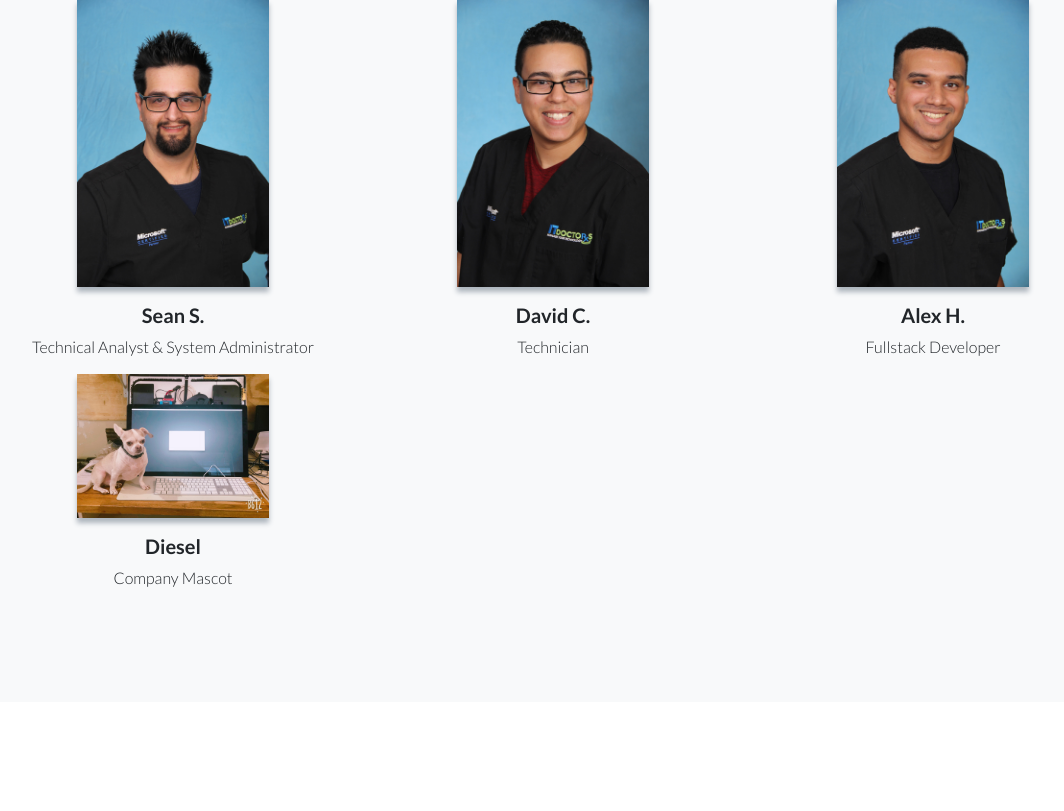
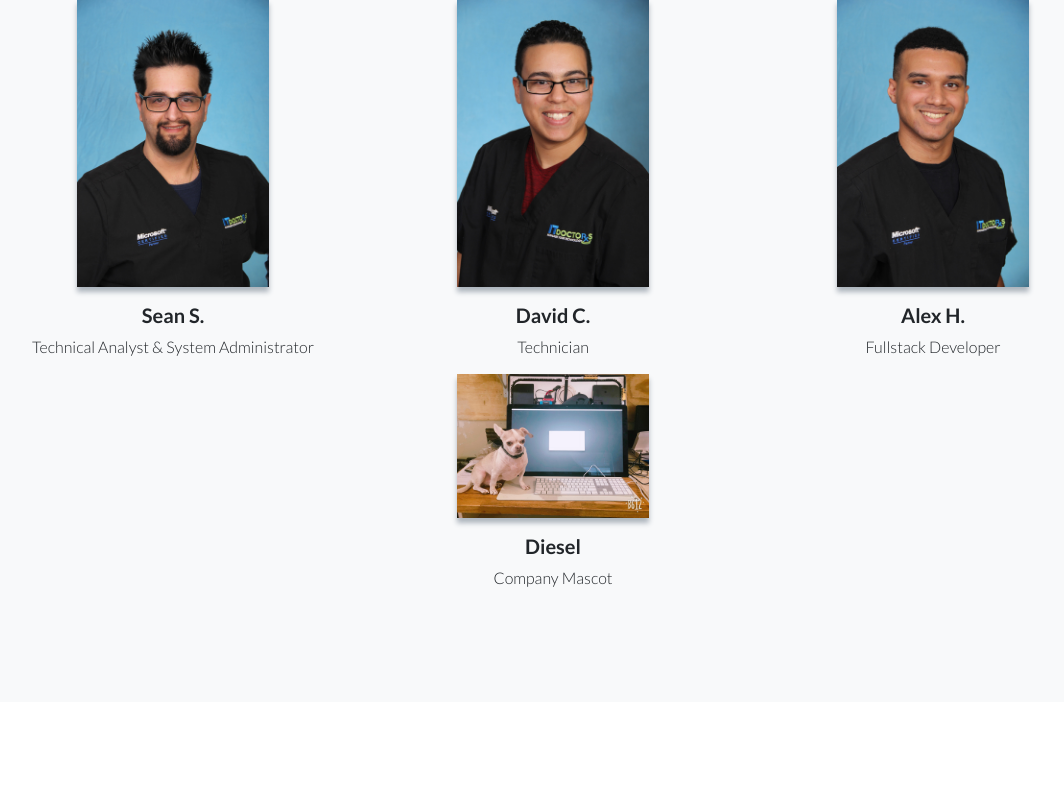
Before and after one commit to xael-dev/ITD, a Django app: page / in a window 1280 px wide. Shown: the part 3675-4486 px from the top of the page, without its empty margins (87-1151 px from the left). Run offline with Django 3.2, Linux system fonts and the light colour scheme; some libraries are stand-ins or nearby versions; some web fonts are replaced.

Commit message:
Add empty conatiner to correct image alignment

```diff
--- a/emailstore/templates/home/base.html
+++ b/emailstore/templates/home/base.html
@@ -222,6 +222,10 @@
         </div>
         <div class="col-lg-4">
           <div class="testimonial-item mx-auto mb-5 mb-lg-0">
+          </div>
+        </div>
+        <div class="col-lg-4">
+          <div class="testimonial-item mx-auto mb-5 mb-lg-0">
             <img class="img-fluid mb-3" src={% static "img/IMG_7811.JPG" %} alt="">
             <h5>Diesel</h5>
             <p class="font-weight-light mb-0"> Company Mascot</p>
```
